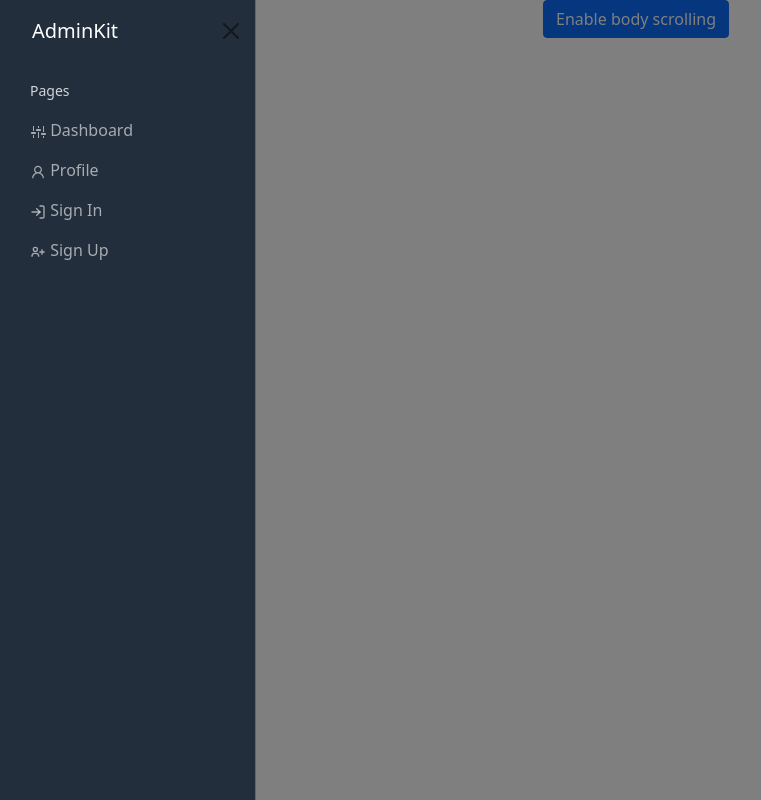
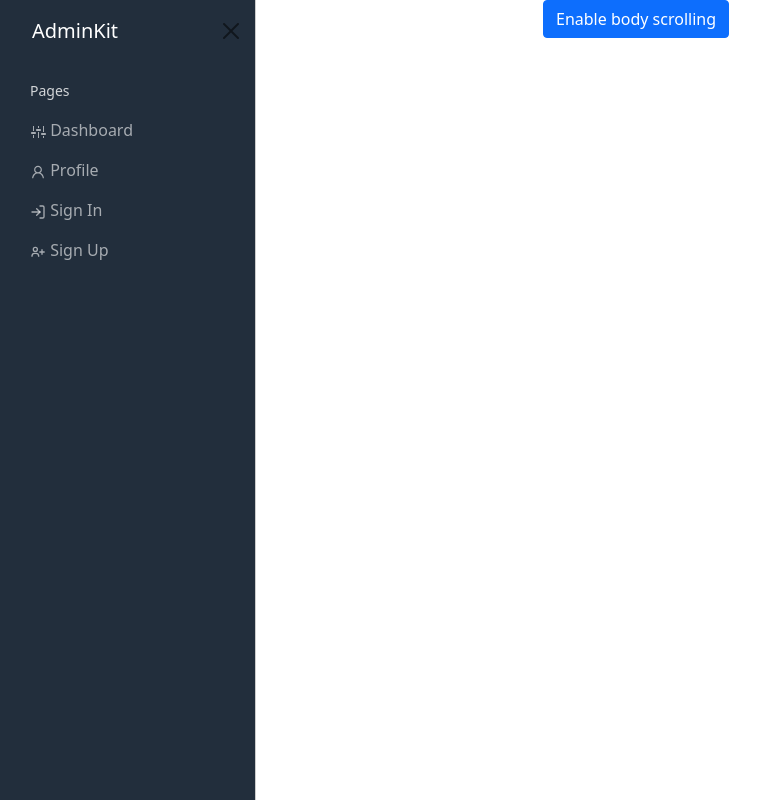
Before and after one commit to paulinairazusta/front_admin_e-commerce, a React (Create React App) app: page / in a window 1280 px wide. Shown: the whole page, without its empty margins (0-761 px from the left). Built offline with nearby package versions, Linux system fonts and the light colour scheme.

Commit message:
offcanvas funcionando bien

```diff
--- a/src/App.js
+++ b/src/App.js
@@ -2,28 +2,22 @@ import "./App.css";
 
 import { Routes, Route } from "react-router-dom";
 import OffCanvas from "./components/sidebar/OffCanvas";
+import OffCanvasOptions from "./components/sidebar/OffCanvasOptions";
 // import options from "./components/sidebar/options";
 import Login from "./components/login/Login";
+import options from "./components/sidebar/options";
 
 function App() {
   return (
     <div className="App">
       <Routes>
-        <Route
-          path="/"
-          element={
-            <OffCanvas
-              name="Enable body scrolling"
-              scroll={true}
-              backdrop={false}
-            />
-          }
-        />
+        <Route path="/" element={<OffCanvasOptions />} />
         {/* <Route path="profile" element={<></>} /> */}
         <Route
           path="login"
           element={
             <>
+              <OffCanvasOptions />
               <Login />
             </>
           }
--- a/src/components/sidebar/OffCanvas.jsx
+++ b/src/components/sidebar/OffCanvas.jsx
@@ -8,7 +8,7 @@ import { AiOutlineUser } from "react-icons/ai";
 import { GoSettings } from "react-icons/go";
 import "./offcanvas.css";
 
-function OffCanvas({ name, scroll, backdrop }) {
+function OffCanvas({ name, ...props }) {
   const [show, setShow] = useState(true);
 
   const handleClose = () => setShow(false);
@@ -20,7 +20,12 @@ function OffCanvas({ name, scroll, backdrop }) {
         {name}
       </Button>
 
-      <Offcanvas show={show} onHide={handleClose} className="side-menu">
+      <Offcanvas
+        show={show}
+        onHide={handleClose}
+        {...props}
+        className="side-menu"
+      >
         <Offcanvas.Header closeButton className="side-menu">
           <Link to="/" className="link">
             <Offcanvas.Title className="offcanvas-title">
--- /dev/null
+++ b/src/components/sidebar/OffCanvasOptions.jsx
@@ -0,0 +1,14 @@
+import OffCanvas from "./OffCanvas";
+import options from "./options";
+
+function Options() {
+  return (
+    <>
+      {options.map((props, idx) => (
+        <OffCanvas key={idx} {...props} />
+      ))}
+    </>
+  );
+}
+
+export default Options;
```
